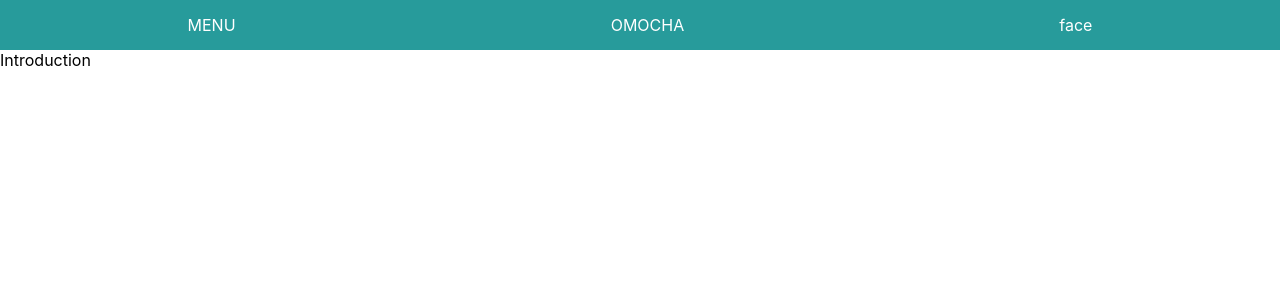
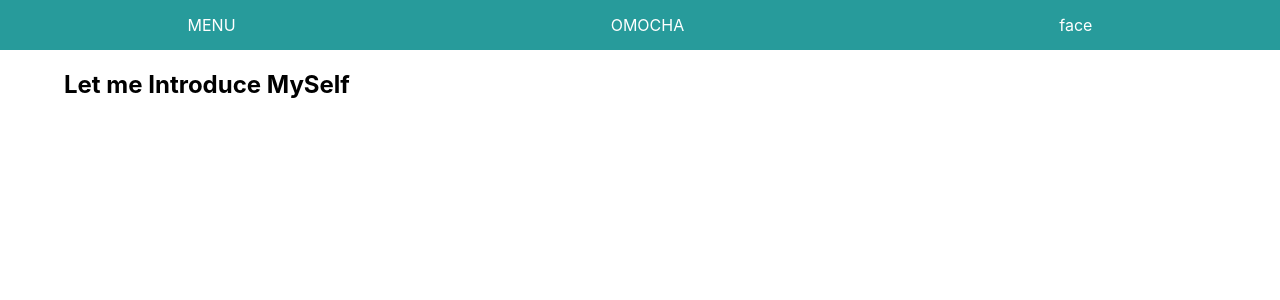
Before and after one commit to N3theri9N/omocha, a Next.js app: page /introduction in a window 1280 px wide. Shown: the top 300 px of the page. Built offline with nearby package versions, Linux system fonts and the light colour scheme.

Commit message:
introduction

```diff
--- a/src/Introduction.tsx
+++ b/src/Introduction.tsx
@@ -1,6 +1,8 @@
+import Container from "./component/Introduction/Container";
+
 
 const Introduction:React.FC = () => {
-  return <div>Introduction</div>
+  return <Container />
 }
 
 export default Introduction;
--- /dev/null
+++ b/src/component/Introduction/Container.module.css
@@ -0,0 +1,10 @@
+.container {
+  width: 70%;
+  margin-left: auto;
+  margin-right: auto;
+}
+
+@media (min-width:600px){
+.container {
+  width: 90%;
+}}
--- /dev/null
+++ b/src/component/Introduction/Container.tsx
@@ -0,0 +1,12 @@
+import classes from "./Container.module.css";
+
+const Container:React.FC = () => {
+  return <div className={classes.container}>
+    <div>
+    <h2>Let me Introduce MySelf</h2>
+    </div>
+  </div>
+
+}
+
+export default Container;
```
